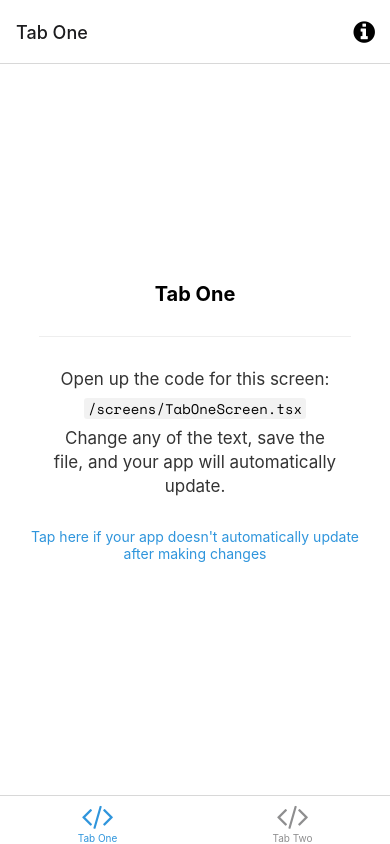
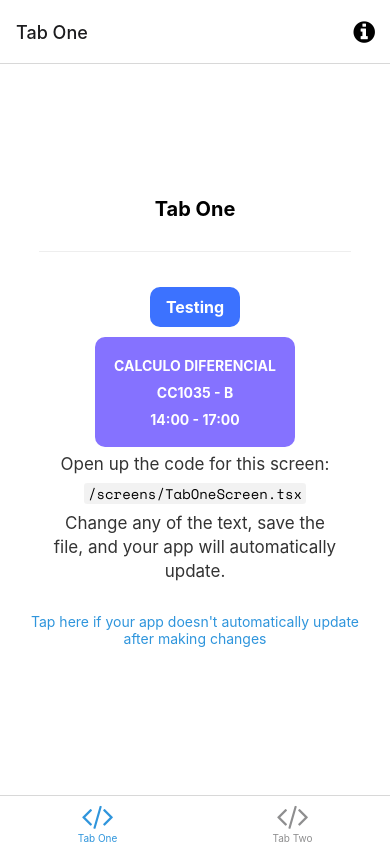
Before and after one commit to ICH-TEAM/chronos-app, a React Native app: screen /TabOne in a window 390 px wide. Built offline with nearby package versions, Linux system fonts and the light colour scheme; what expo-linking would draw is missing.

Commit message:
feat: Add button components
Button component
ButtonCourse component

```diff
--- /dev/null
+++ b/components/Button/Button.tsx
@@ -0,0 +1,44 @@
+import { FC} from 'react';
+import { StyleSheet, TouchableOpacity, View, Text } from 'react-native';
+
+
+interface ButProps {
+    title: string;
+    onPress?: ()=>void;
+}
+const styles = StyleSheet.create({
+    button: {
+        alignSelf: 'center',
+        justifyContent: 'center',
+        borderRadius: 10,
+        backgroundColor: "#3c72ff",
+        height: 40,
+        width: 90,
+        margin: 5
+    },
+
+    buttonText: {
+        textAlign: 'center',
+        fontWeight: 'bold',
+        fontSize: 16,
+        color: "#ffffff",
+    },
+});
+const Button: FC<ButProps> = (ButProps)=> {
+    const { title, onPress } = ButProps
+    return (
+        <TouchableOpacity
+            style={styles.button}
+            onPress={onPress}
+        >
+            <View>
+                <Text
+                    style={styles.buttonText}>
+                    {title}
+                </Text>
+            </View>
+        </TouchableOpacity>
+    )
+}
+
+export default Button;
--- /dev/null
+++ b/components/Button/ButtonCourse.tsx
@@ -0,0 +1,59 @@
+import { FC} from 'react';
+import { StyleSheet, TouchableOpacity, View, Text } from 'react-native';
+
+
+interface ButProps {
+    title: string;
+    code: string;
+    time: string;
+    backgroundColor: string;
+    color: string;
+    onPress?: ()=>void;
+}
+
+const ButtonCourse: FC<ButProps> = (ButProps)=> {
+    const { title, code, time, onPress,
+    backgroundColor, color} = ButProps
+    const styles = StyleSheet.create({
+        button: {
+            alignSelf: 'center',
+            justifyContent: 'center',
+            borderRadius: 10,
+            backgroundColor: backgroundColor,
+            height: 110,
+            width: 200,
+            margin: 5
+        },
+
+        buttonText: {
+            textAlign: 'center',
+            fontWeight: 'bold',
+            fontSize: 14,
+            color: color,
+            padding: 5,
+        },
+    });
+    return (
+        <TouchableOpacity
+            style={styles.button}
+            onPress={onPress}
+        >
+            <View>
+                <Text
+                    style={styles.buttonText}>
+                    {title}
+                </Text>
+                <Text
+                    style={{...styles.buttonText}}>
+                    {code}
+                </Text>
+                <Text
+                    style={styles.buttonText}>
+                    {time}
+                </Text>
+            </View>
+        </TouchableOpacity>
+    )
+}
+
+export default ButtonCourse;
--- a/screens/TabOneScreen.tsx
+++ b/screens/TabOneScreen.tsx
@@ -3,6 +3,8 @@ import { StyleSheet } from "react-native"
 import EditScreenInfo from "../components/EditScreenInfo"
 import { Text, View } from "../components/Themed"
 
+import Button from "../components/Button/Button"
+import ButtonCourse from "../components/Button/ButtonCourse"
 export default function TabOneScreen({
   navigation,
 }: RootTabScreenProps<"TabOne">) {
@@ -14,6 +16,9 @@ export default function TabOneScreen({
         lightColor="#eee"
         darkColor="rgba(255,255,255,0.1)"
       />
+
+      <Button title="Testing" />
+      <ButtonCourse title="CALCULO DIFERENCIAL" code="CC1035 - B" time="14:00 - 17:00" backgroundColor="#8572ff" color="#ffffff" />
       <EditScreenInfo path="/screens/TabOneScreen.tsx" />
     </View>
   )
```
